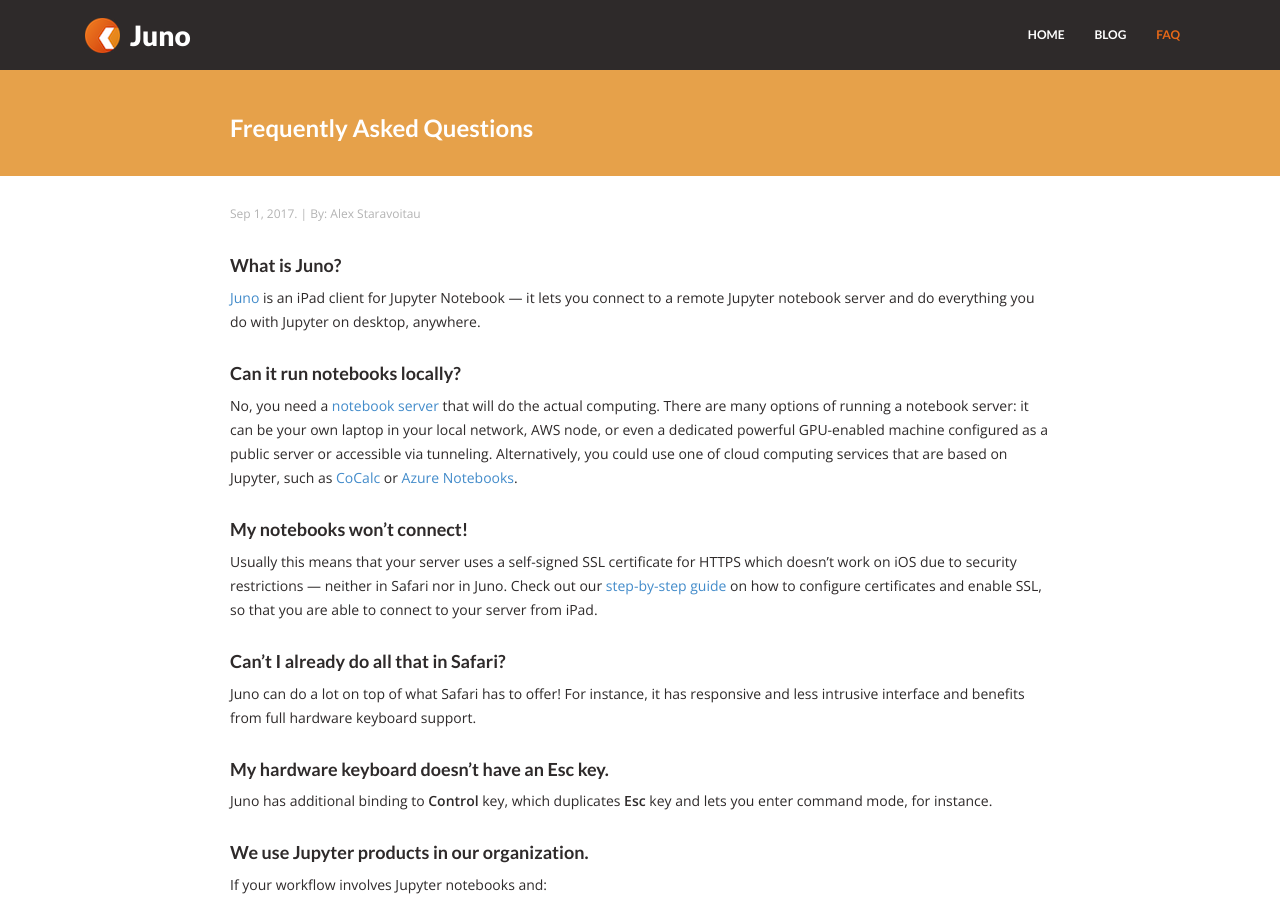
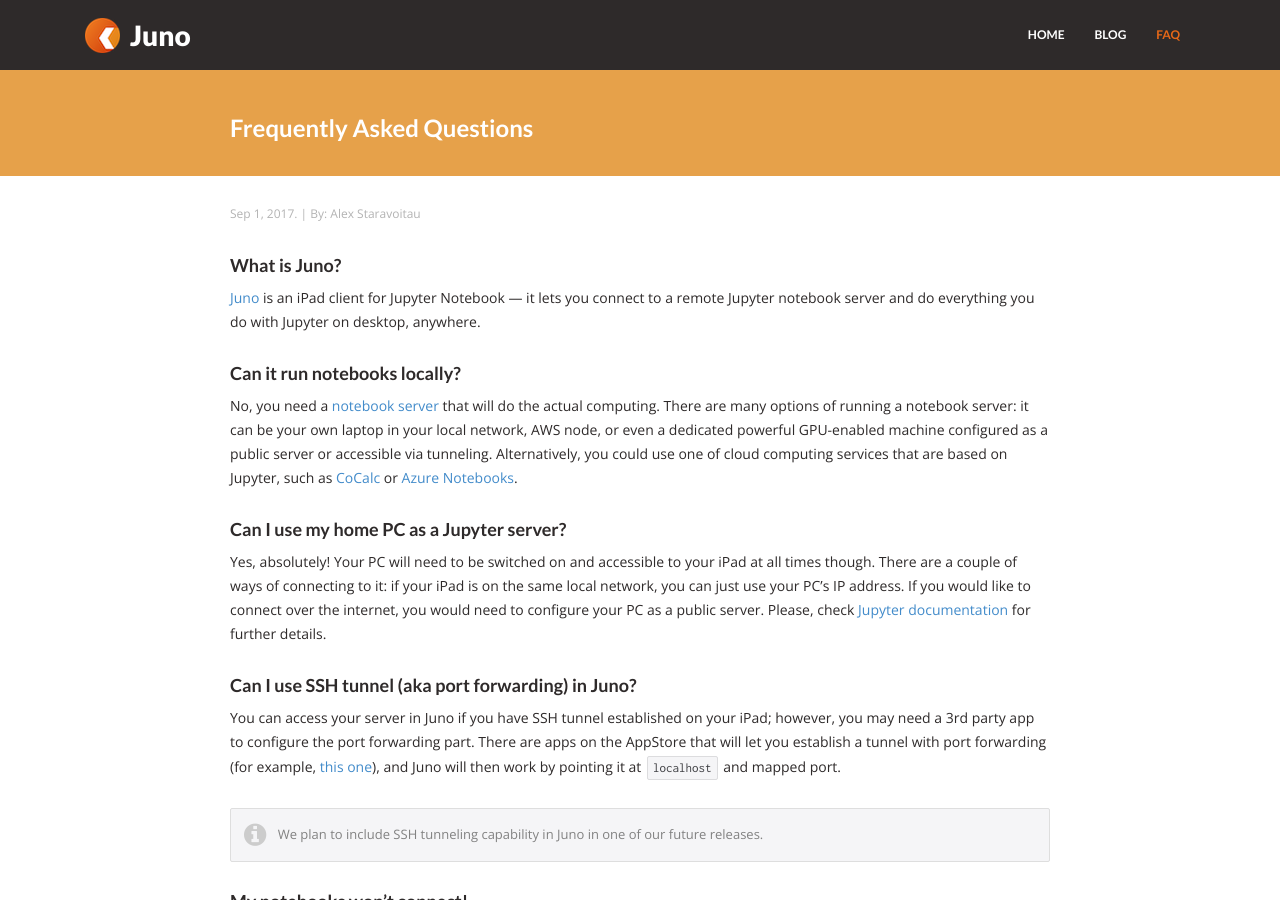
Before and after one commit to test-juno-sh/juno-website-test, a Jekyll site: the page built from _posts/2017-09-01-faq.markdown, in a window 1280 px wide and 900 px high. Built offline with Jekyll 4.4.1, drawn with Linux system fonts in a browser that asks for light colours; nearby versions of some CDN libraries.

Commit message:
Add Q&A for configuring a server

```diff
--- a/_posts/2017-09-01-faq.markdown
+++ b/_posts/2017-09-01-faq.markdown
@@ -13,6 +13,16 @@
 
 #### Can it run notebooks locally?
 No, you need a [notebook server](http://jupyter-notebook.readthedocs.io/en/latest/public_server.html){:target="_blank"} that will do the actual computing. There are many options of running a notebook server: it can be your own laptop in your local network, AWS node, or even a dedicated powerful GPU-enabled machine configured as a public server or accessible via tunneling. Alternatively, you could use one of cloud computing services that are based on Jupyter, such as [CoCalc](http://cocalc.com){:target="_blank"} or [Azure Notebooks](https://notebooks.azure.com){:target="_blank"}.
+
+#### Can I use my home PC as a Jupyter server?
+Yes, absolutely! Your PC will need to be switched on and accessible to your iPad at all times though. There are a couple of ways of connecting to it: if your iPad is on the same local network, you can just use your PC's IP address. If you would like to connect over the internet, you would need to configure your PC as a public server. Please, check [Jupyter documentation](http://jupyter-notebook.readthedocs.io/en/stable/public_server.html){:target="_blank"} for further details.
+
+#### Can I use SSH tunnel (aka port forwarding) in Juno?
+You can access your server in Juno if you have SSH tunnel established on your iPad; however, you may need a 3rd party app to configure the port forwarding part. There are apps on the AppStore that will let you establish a tunnel with port forwarding (for example, [this one](https://itunes.apple.com/app/ssh-tunnel/id1260223542?mt=8){:target="_blank"}), and Juno will then work by pointing it at `localhost` and mapped port.
+
+{:refdef: .notice}
+<i class="fa fa-info-circle fa-2x" aria-hidden="true" style="color: #CCCCCC; vertical-align: middle;"></i><span style="display:inline-block; width: 8px;"></span> <span>We plan to include SSH tunneling capability in Juno in one of our future releases.</span>
+{: refdef}
 
 #### My notebooks won't connect!
 Usually this means that your server uses a self-signed SSL certificate for HTTPS which doesn't work on iOS due to security restrictions — neither in Safari nor in Juno. Check out our [step-by-step guide](/ssl-self-signed-cert){:target="_blank"} on how to configure certificates and enable SSL, so that you are able to connect to your server from iPad.
```
